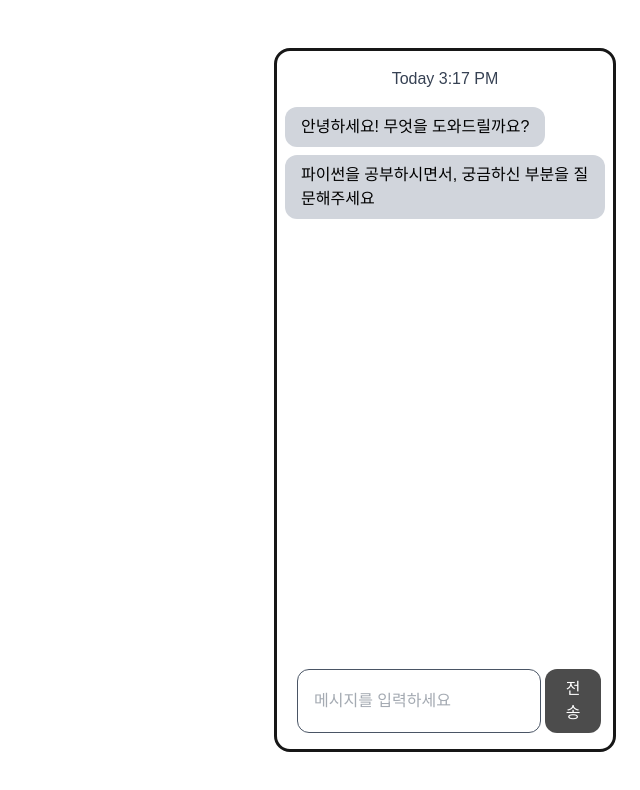
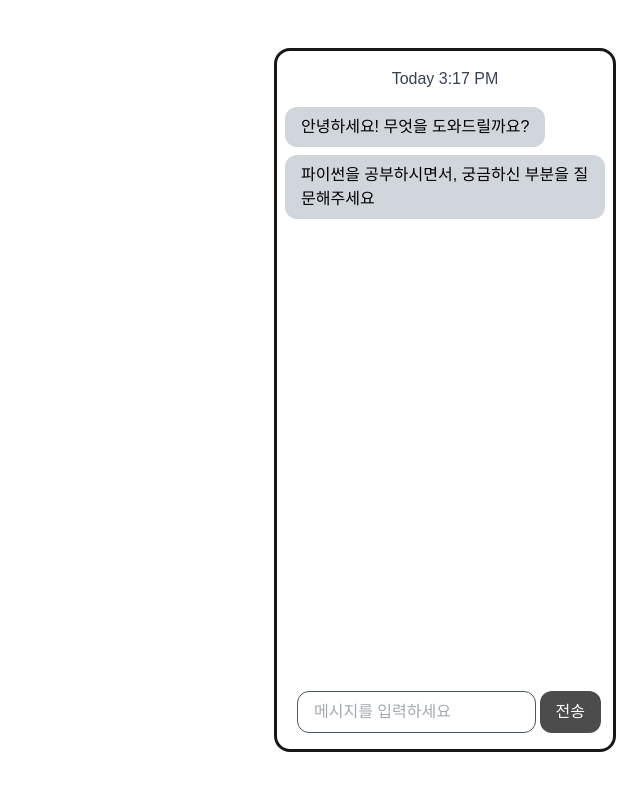
Before and after one commit to kkhan0214/AICO, a Next.js app: page /chatbot in a window 1280 px wide. Shown: the top 790 px of the page, without its empty margins (640-1280 px from the left). Built offline with nearby package versions, Linux system fonts and the light colour scheme.

Commit message:
Update page.tsx

```diff
--- a/app/chatbot/page.tsx
+++ b/app/chatbot/page.tsx
@@ -75,8 +75,8 @@ export default function ChatbotPage() {
           />
           <button
             onClick={sendMessage}
-            className="min-w-14 bg-[rgba(0,0,0,0.7)] text-white px-4 py-2 rounded-xl cursor-pointer"
-          >
+            className="px-4 py-2 whitespace-nowrap bg-[rgba(0,0,0,0.7)] text-white rounded-xl"
+            >
             전송
           </button>
         </div>
```
